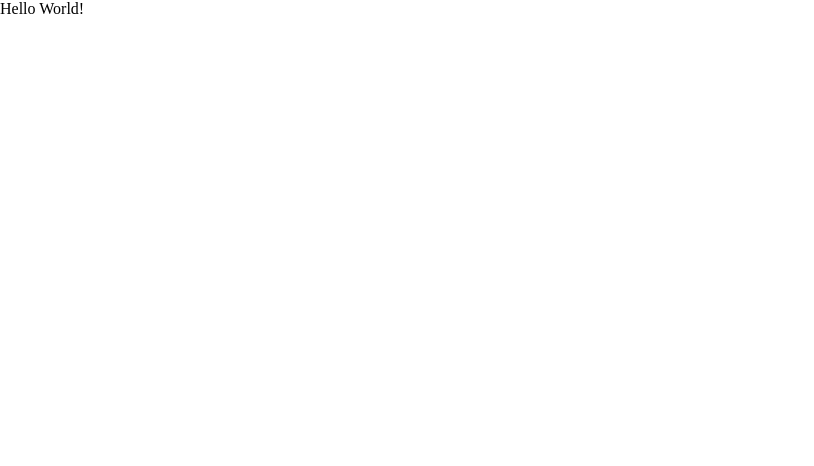
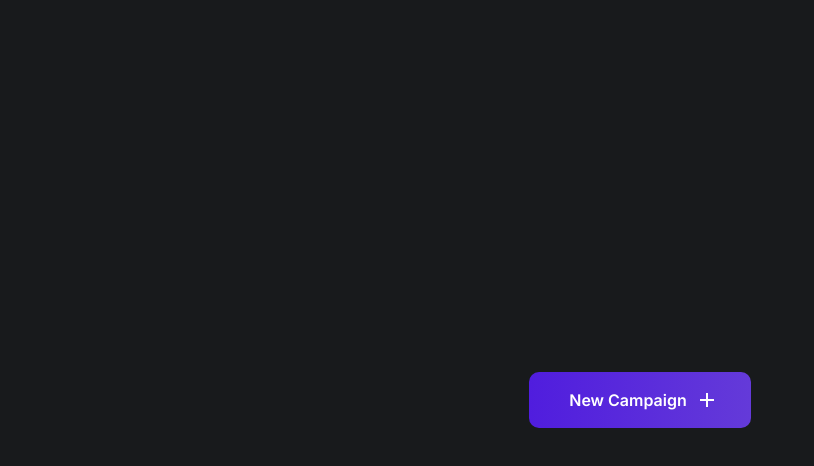
Before and after one commit to SimranSardar/taag-client, a React (Create React App) app: page / in a window 1280 px wide. Shown: the top 466 px of the page, without its empty margins (0-814 px from the left). Built offline with nearby package versions, Linux system fonts and the light colour scheme.

Commit message:
created btn component

```diff
--- a/package.json
+++ b/package.json
@@ -3,11 +3,16 @@
   "version": "0.1.0",
   "private": true,
   "dependencies": {
+    "@emotion/react": "^11.9.3",
+    "@emotion/styled": "^11.9.3",
+    "@mui/icons-material": "^5.8.4",
+    "@mui/material": "^5.8.7",
     "@testing-library/jest-dom": "^5.16.4",
     "@testing-library/react": "^13.3.0",
     "@testing-library/user-event": "^13.5.0",
     "react": "^18.2.0",
     "react-dom": "^18.2.0",
+    "react-router-dom": "^6.3.0",
     "react-scripts": "5.0.1",
     "sass": "^1.53.0",
     "web-vitals": "^2.1.4"
--- a/public/index.html
+++ b/public/index.html
@@ -10,34 +10,17 @@
       content="Web site created using create-react-app"
     />
     <link rel="apple-touch-icon" href="%PUBLIC_URL%/logo192.png" />
-    <!--
-      manifest.json provides metadata used when your web app is installed on a
-      user's mobile device or desktop. See https://developers.google.com/web/fundamentals/web-app-manifest/
-    -->
     <link rel="manifest" href="%PUBLIC_URL%/manifest.json" />
-    <!--
-      Notice the use of %PUBLIC_URL% in the tags above.
-      It will be replaced with the URL of the `public` folder during the build.
-      Only files inside the `public` folder can be referenced from the HTML.
-
-      Unlike "/favicon.ico" or "favicon.ico", "%PUBLIC_URL%/favicon.ico" will
-      work correctly both with client-side routing and a non-root public URL.
-      Learn how to configure a non-root public URL by running `npm run build`.
-    -->
-    <title>React App</title>
+    <link rel="preconnect" href="https://fonts.googleapis.com" />
+    <link rel="preconnect" href="https://fonts.gstatic.com" crossorigin />
+    <link
+      href="https://fonts.googleapis.com/css2?family=Inter:wght@300;400;600;700&display=swap"
+      rel="stylesheet"
+    />
+    <title>TAAG</title>
   </head>
   <body>
     <noscript>You need to enable JavaScript to run this app.</noscript>
     <div id="root"></div>
-    <!--
-      This HTML file is a template.
-      If you open it directly in the browser, you will see an empty page.
-
-      You can add webfonts, meta tags, or analytics to this file.
-      The build step will place the bundled scripts into the <body> tag.
-
-      To begin the development, run `npm start` or `yarn start`.
-      To create a production bundle, use `npm run build` or `yarn build`.
-    -->
   </body>
 </html>
--- a/src/App.jsx
+++ b/src/App.jsx
@@ -1,7 +1,13 @@
-import styles from "./App.scss";
+import { Add } from "@mui/icons-material";
+import styles from "./App.module.scss";
+import Button from "./components/Button/Button";
 
 const App = () => {
-  return <div className={styles.container}>Hello World!</div>;
+  return (
+    <div className={styles.container}>
+      <Button rightIcon={<Add />}>New Campaign</Button>
+    </div>
+  );
 };
 
 export default App;
--- a/src/App.scss
+++ b/src/App.module.scss
@@ -4,6 +4,7 @@
   margin: 0;
   padding: 0;
   box-sizing: border-box;
+  font-family: "Inter", sans-serif;
 }
 
 :root {
@@ -16,7 +17,7 @@
   background: var(--clr-bg-dark);
   color: white;
   display: flex;
-  height: 100%;
+  height: 100vh;
   width: 100%;
   justify-content: center;
   align-items: center;
--- a/src/components/Button/Button.jsx
+++ b/src/components/Button/Button.jsx
@@ -1,7 +1,15 @@
-import React from "react";
+import styles from "./Button.module.scss";
 
-const Button = () => {
-  return <div>Button</div>;
+const Button = ({ children, leftIcon, rightIcon }) => {
+  return (
+    <button className={styles.btn}>
+      <span>
+        {leftIcon}
+        <span>{children}</span>
+        {rightIcon}
+      </span>
+    </button>
+  );
 };
 
 export default Button;
--- /dev/null
+++ b/src/components/Button/Button.module.scss
@@ -0,0 +1,28 @@
+@import "../../utils/commons.scss";
+
+.btn {
+  border: none;
+  outline: none;
+  padding: 1rem 2rem;
+  min-width: 100px;
+  color: white;
+  text-transform: capitalize;
+  background: linear-gradient(90deg, #501dde, #643ad9);
+  border-radius: 10px;
+  cursor: pointer;
+  transition: 0.2s ease-in-out;
+  transition-property: transform;
+  font-size: 1rem;
+  font-weight: 600;
+
+  &:hover {
+    transform: scale(1.05);
+  }
+  > span {
+    @extend .flexRow;
+    width: 100%;
+    span {
+      margin: 0 0.5rem;
+    }
+  }
+}
```
Also changed, not shown: 2 other files (tests, documents, lock files or other folders).
